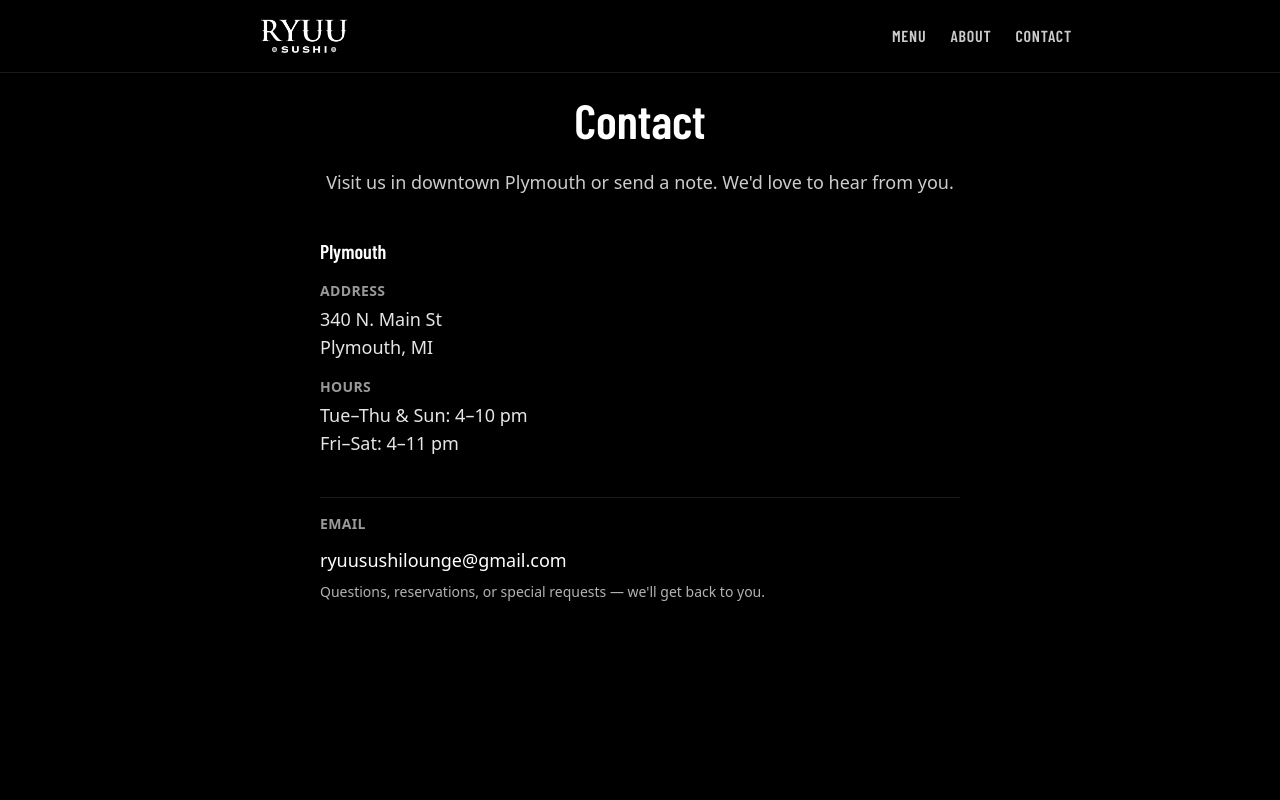
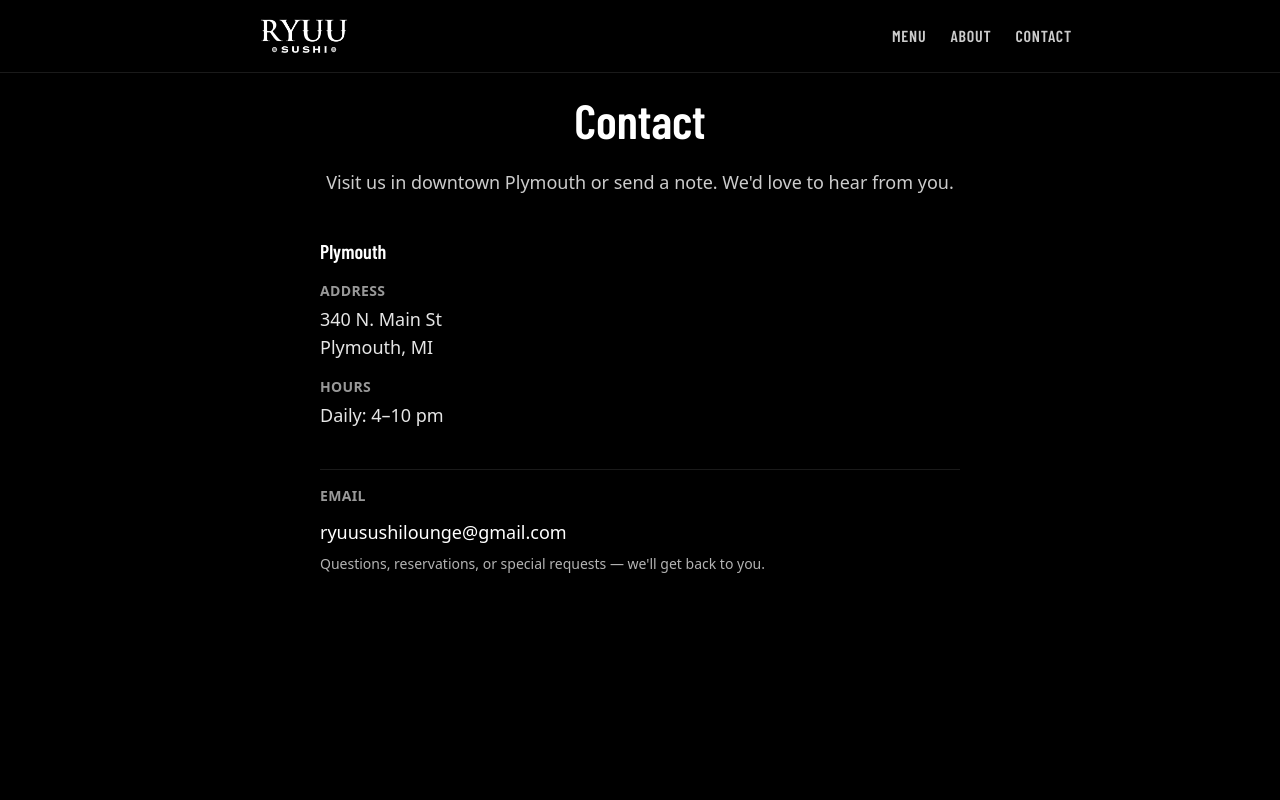
Before and after one commit to AaronRDurant/ryuu-sushi, a Next.js app: page /contact in a window 1280 px wide. Shown: the top 800 px of the page. Built offline with nearby package versions, Linux system fonts and the light colour scheme.

Commit message:
Update hours

```diff
--- a/src/app/contact/page.tsx
+++ b/src/app/contact/page.tsx
@@ -3,7 +3,7 @@ import type { Metadata } from "next";
 export const metadata: Metadata = {
   title: "Contact",
   description:
-    "Visit Ryuu Sushi Lounge in downtown Plymouth or get in touch by email. Address, hours, and contact.",
+    "Visit Ryuu Sushi Lounge in downtown Plymouth. Open daily 4–10 pm. Address, email, and contact.",
 };
 
 export default function ContactPage() {
@@ -38,11 +38,7 @@ export default function ContactPage() {
             <p className="font-semibold uppercase text-sm tracking-wide text-white/60 mb-1">
               Hours
             </p>
-            <p>
-              Tue–Thu &amp; Sun: 4–10 pm
-              <br />
-              Fri–Sat: 4–11 pm
-            </p>
+            <p>Daily: 4–10 pm</p>
           </div>
         </section>
 
```
